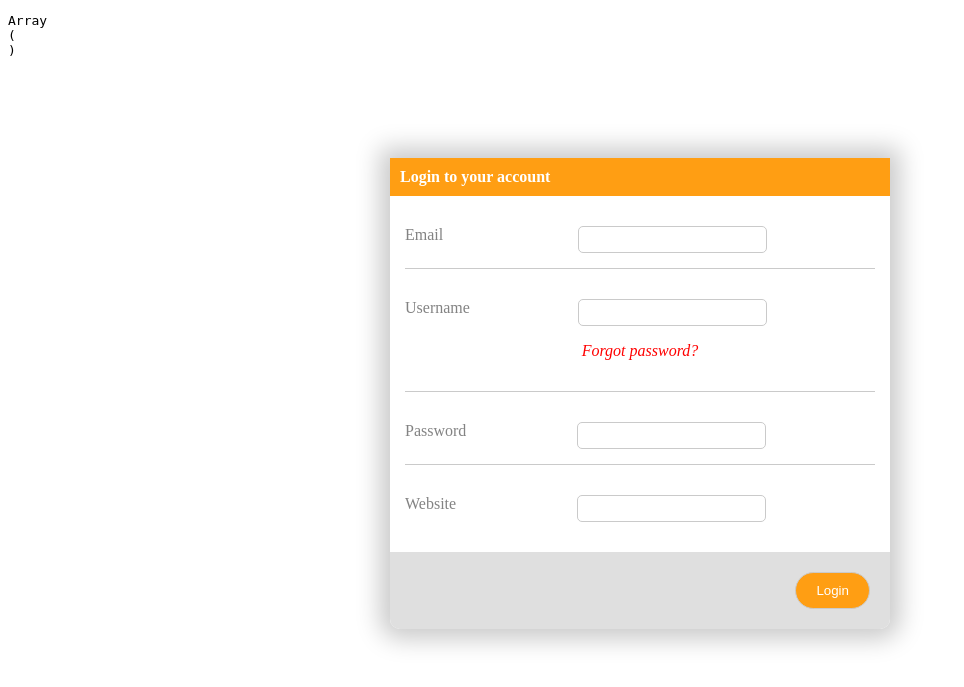
After one commit to nguyenvanbinh3479/PHPv2, a PHP site: page /LoginFormV2/index.php in a window 1280 px wide. The commit adds this page. Shown: the top 687 px of the page, without its empty margins (0-964 px from the left). Run offline with PHP 8.4, Linux system fonts and the light colour scheme.

Commit message:
Created frorm layout

```diff
--- /dev/null
+++ b/LoginFormV2/index.php
@@ -0,0 +1,57 @@
+<!DOCTYPE html>
+<html lang="en">
+  <head>
+    <meta charset="UTF-8">
+    <meta name="viewport" content="width=device-width, initial-scale=1.0">
+    <meta http-equiv="X-UA-Compatible" content="ie=edge">
+    <link rel="stylesheet" href="style.css">
+    <title>Document</title>
+  </head>
+  <body>
+    <?php
+      echo "<pre>";
+      print_r($_POST);
+      echo "</pre>";
+    ?>
+    <div class="wrapper" method="post">
+      <form action="#">
+        <div class="formtitle">Login to your account</div>
+        <div class="input">
+          <div class="inputtext">Email</div>
+          <div class="inputcontent">
+            <input type="text" name='email' value=''/>
+          </div>
+        </div>
+
+        <div class="input">
+          <div class="inputtext">Username</div>
+          <div class="inputcontent">
+            <input type="text" name='name' value=''/>
+            <p>Forgot password?</p>
+          </div>
+        </div>
+
+        <div class="input">
+          <div class="inputtext">Password</div>
+          <div class="inputcontent">
+            <input type="password" name='password' value=''/>
+          </div>
+        </div>
+
+        <div class="input nobottomborder">
+          <div class="inputtext">Website</div>
+          <div class="inputcontent">
+            <input type="text" name='Website' value=''/>
+          </div>
+        </div>
+
+        <div class="button">
+          <div class="inputcontent">
+            <input type="submit" name='submit' value='Login'/>
+          </div>
+        </div>
+
+      </form>
+    </div>
+  </body>
+</html>
--- /dev/null
+++ b/LoginFormV2/style.css
@@ -0,0 +1,77 @@
+.wrapper{
+    width: 500px;
+    margin: 100px auto;
+    border-radius: 0 0 10px 10px;
+    box-shadow: 0px 0px 25px 10px #cacaca;
+    -moz-box-shadow: 0px 0px 25px 10px #cacaca;
+    -webkit-box-shadow: 0px 0px 25px 10px #cacaca;
+    -o-box-shadow: 0px 0px 25px 10px #cacaca;
+    -ms-box-shadow: 0px 0px 25px 10px #cacaca;
+}
+
+.formtitle{
+    background-color: #ff9e13;
+    color: #fff;
+    padding: 10px;
+    font-weight: bold;
+}
+
+.input{
+    color: #838383;
+    overflow: hidden;
+    margin: 15px;
+    padding: 15px 0;
+    border-bottom: 1px solid #cacaca;
+    text-align: center;
+}
+
+.input.nobottomborder{
+    border-bottom: none;
+}
+.inputtext{
+    float: left;
+}
+
+input{
+    padding: 5px;
+    border-radius: 5px;
+    border: 1px solid #cacaca;
+}
+
+input[name="email"]{
+    margin-left: 26px;
+}
+
+input[name="Website"]{
+    margin-left: 12px;
+}
+
+input[name="password"]{
+    margin-left: 2px;
+}
+
+p{
+    color: #ff0000;
+    font-style: italic;
+}
+p:hover{
+    text-decoration: underline;
+    cursor:pointer;
+}
+.button{
+    background: #dfdfdf;
+    overflow: hidden;
+    padding: 20px;
+    border-radius: 0 0 10px 10px;
+}
+.button .inputcontent{
+    float: right;
+    font-weight: bold;
+}
+input[name="submit"]{
+    padding: 10px 20px;
+    background: #ff9e13;
+    color: #fff;
+    border-radius: 20px;
+    cursor:pointer;
+}
```
Also changed, not shown: zendVN.php (+7 -3 lines).
